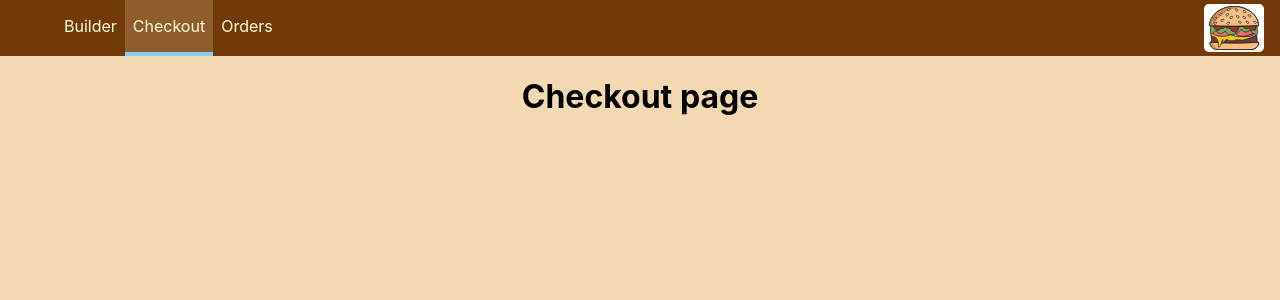
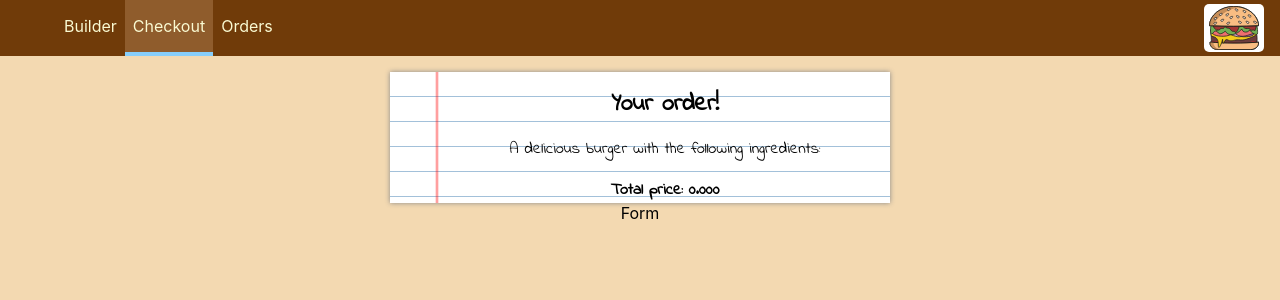
Before and after one commit to OlehKyba/burger-builder, a React (Create React App) app: page /checkout in a window 1280 px wide. Shown: the top 300 px of the page. Built offline with nearby package versions, Linux system fonts and the light colour scheme.

Commit message:
Base Checkout page layout

```diff
--- a/src/App.js
+++ b/src/App.js
@@ -4,6 +4,7 @@ import './App.css';
 
 import Layout from "./containers/Layout";
 import Builder from "./containers/Builder";
+import Checkout from "./containers/Checkout";
 
 function App() {
     return (
@@ -15,7 +16,7 @@ function App() {
                             <h1>Orders page</h1>
                         </Route>
                         <Route path={"/checkout"}>
-                            <h1>Checkout page</h1>
+                            <Checkout />
                         </Route>
                         <Route exact path={"/"}>
                             <Builder />
--- a/src/containers/Builder/OrderSummary/index.js
+++ b/src/components/OrderSummary/index.js
@@ -8,12 +8,12 @@ const OrderSummary = props => {
             <p>A delicious burger with the following ingredients:</p>
             <ul>
                 {props.menu.map(ingredient => (
-                    <li key={ingredient.type}>
-                        {`${ingredient.type}: ${ingredient.count} x ${ingredient.price.toFixed(3)}`}
+                    <li key={ingredient.type} style={{textTransform: 'capitalize'}}>
+                        {`${ingredient.type}: ${ingredient.count}`}
                     </li>
                 ))}
             </ul>
-            <p>Continue to checkout?</p>
+            <strong><p>Total price: {props.price.toFixed(3)}</p></strong>
         </>
     );
 };
@@ -22,8 +22,8 @@ OrderSummary.propTypes = {
     menu: PropTypes.arrayOf(PropTypes.shape({
         type: PropTypes.string,
         count: PropTypes.number,
-        price: PropTypes.number,
     })).isRequired,
+    price: PropTypes.number,
 };
 
 export default OrderSummary;
--- /dev/null
+++ b/src/components/UI/Card/Card.module.css
@@ -0,0 +1,17 @@
+.Card {
+    width: 500px;
+    box-sizing: border-box;
+    box-shadow: 0 0 5px 0 #888;
+    background-image: linear-gradient(90deg, transparent 0px, transparent 45px, rgba(255,0,0,0.5) 47px, transparent 49px),
+    repeating-linear-gradient(white 0px, white 24px, steelblue 25px);
+    overflow: auto;
+    padding-left: 50px;
+    line-height: 25px;
+    font-family: 'Indie Flower';
+}
+
+@media (max-width: 768px) {
+    .Card {
+        width: 70%;
+    }
+}
--- /dev/null
+++ b/src/components/UI/Card/index.js
@@ -0,0 +1,18 @@
+import React from "react";
+import PropTypes from "prop-types";
+
+import classes from "./Card.module.css";
+
+const Card = props => {
+    return (
+        <div className={classes.Card}>
+            {props.children}
+        </div>
+    );
+};
+
+Card.propTypes = {
+    children: PropTypes.element,
+};
+
+export default Card;
--- a/src/containers/Builder/index.js
+++ b/src/containers/Builder/index.js
@@ -1,14 +1,15 @@
 import React, {Component} from "react";
+import {withRouter} from "react-router-dom";
 
 import axios from "../../utils/axios/builder";
 
 import Controller from "./Controller";
 import Dish from "./Dish";
-import OrderSummary from "./OrderSummary";
 import OnErrorModal from "./OnErrorModal";
 
 import withErrorHandler from "../../hoc/withErrorHandler";
 
+import OrderSummary from "../../components/OrderSummary";
 import Modal from "../../components/UI/Modal";
 import ModalBody from "../../components/UI/Modal/ModalBody";
 import ModalFooter from "../../components/UI/Modal/ModalFooter";
@@ -28,6 +29,19 @@ class Builder extends Component{
     }
 
     checkoutHandler = () => {
+        const params = Object.keys(this.state.menu)
+            .filter(key => this.state.menu[key].canAdd && this.state.menu[key].count > 0)
+            .reduce((accumulator, key) => {
+                accumulator[key] = this.state.menu[key].count;
+                return accumulator;
+            }, {price: this.state.price});
+
+        const search = "?" + Object.keys(params)
+            .map(key => `${key}=${params[key]}`)
+            .join("&");
+        this.props.history.push({pathname: "/checkout", search});
+        this.setState({isCheckoutFetching: false, isShowSummary: false});
+        /**
         const ingredients = Object.keys(this.state.menu)
             .filter(key => this.state.menu[key].count > 0)
             .map(key => ({
@@ -53,6 +67,7 @@ class Builder extends Component{
         const onAnyResponse = () => this.setState({isCheckoutFetching: false, isShowSummary: false});
         axios.post("/orders/", order)
             .then(onAnyResponse, onAnyResponse);
+         **/
 
     };
 
@@ -153,7 +168,7 @@ class Builder extends Component{
                 >
                     <Spinner isSpin={this.state.isCheckoutFetching}>
                         <ModalBody>
-                            <OrderSummary menu={menuArray} />
+                            <OrderSummary menu={menuArray} price={this.state.price}/>
                         </ModalBody>
                         <ModalFooter>
                             <Button width={'60px'} onClick={this.checkoutHandler}>Yes</Button>
@@ -184,4 +199,4 @@ class Builder extends Component{
     }
 }
 
-export default withErrorHandler(OnErrorModal, Builder, axios);
+export default withErrorHandler(OnErrorModal, withRouter(Builder), axios);
--- /dev/null
+++ b/src/containers/Checkout/Checkout.module.css
@@ -0,0 +1,8 @@
+.Container {
+    margin-top: 1rem;
+    display: flex;
+    flex-flow: column;
+    justify-content: center;
+    align-items: center;
+    height: 100%;
+}
--- /dev/null
+++ b/src/containers/Checkout/index.js
@@ -0,0 +1,45 @@
+import React, {Component} from "react";
+import {Switch, Route, withRouter} from "react-router-dom";
+
+import classes from "./Checkout.module.css";
+
+import Card from "../../components/UI/Card";
+import OrderSummary from "../../components/OrderSummary";
+
+class Checkout extends Component {
+
+    state = {
+        ingredients: [],
+        price: 0,
+    };
+
+    componentDidMount() {
+        const searchParams = new URLSearchParams(this.props.location.search);
+        const newState = {ingredients: [], price: 0};
+
+        for (const [key, value] of searchParams){
+            if (key === 'price')
+                newState.price = +value;
+            else
+                newState.ingredients.push({type: key, count: +value});
+        }
+
+        this.setState(newState);
+    }
+
+    render() {
+        return (
+            <section className={classes.Container}>
+                <Card>
+                    <OrderSummary menu={this.state.ingredients} price={this.state.price}/>
+                </Card>
+                <Switch>
+                    <Route exact path={this.props.match.url + "/"} render={() => <p>Form</p>}/>
+                    <Route path={this.props.match.url + "/:status"} render={props => <p>{props.match.params.status}</p>}/>
+                </Switch>
+            </section>
+        );
+    }
+}
+
+export default withRouter(Checkout);
```
